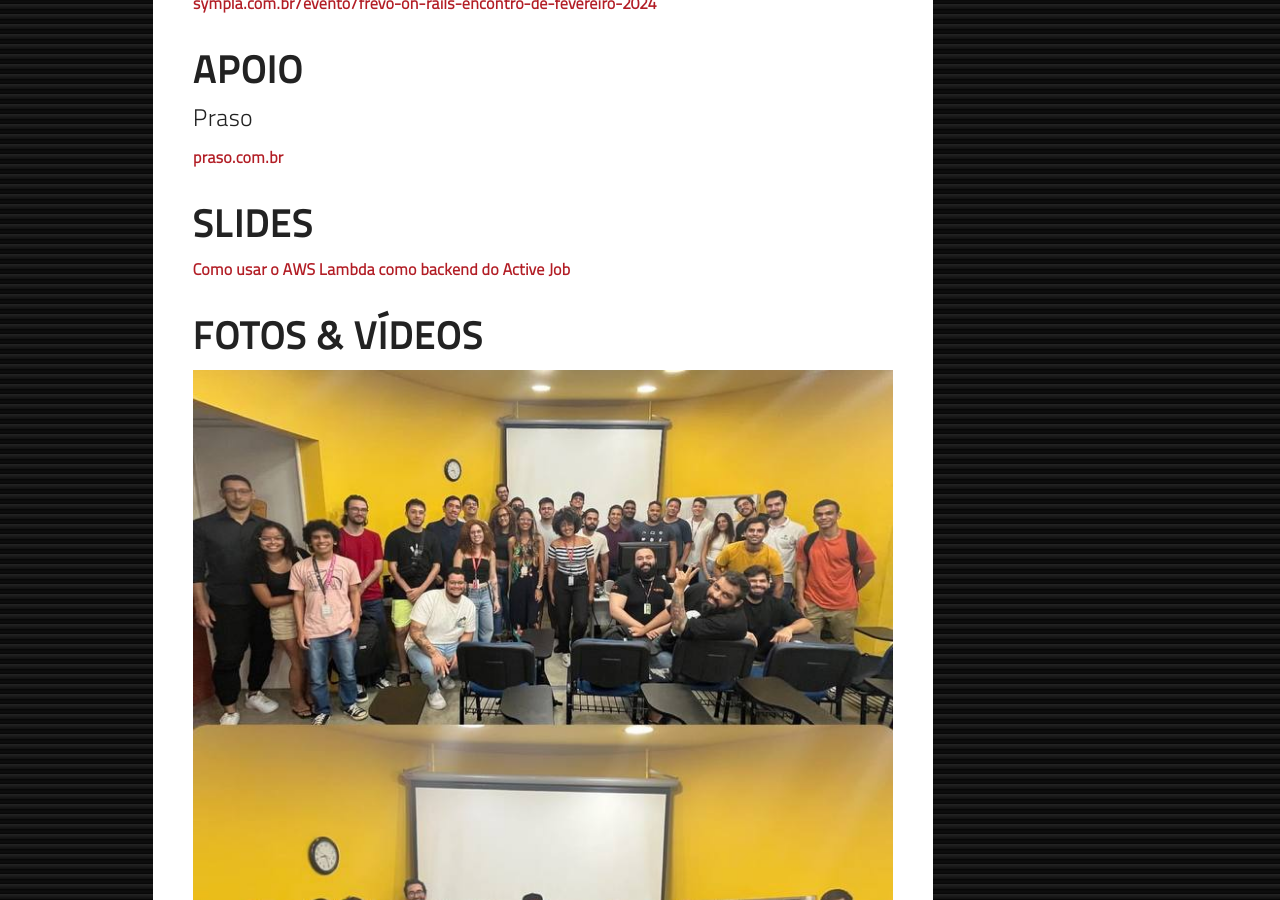
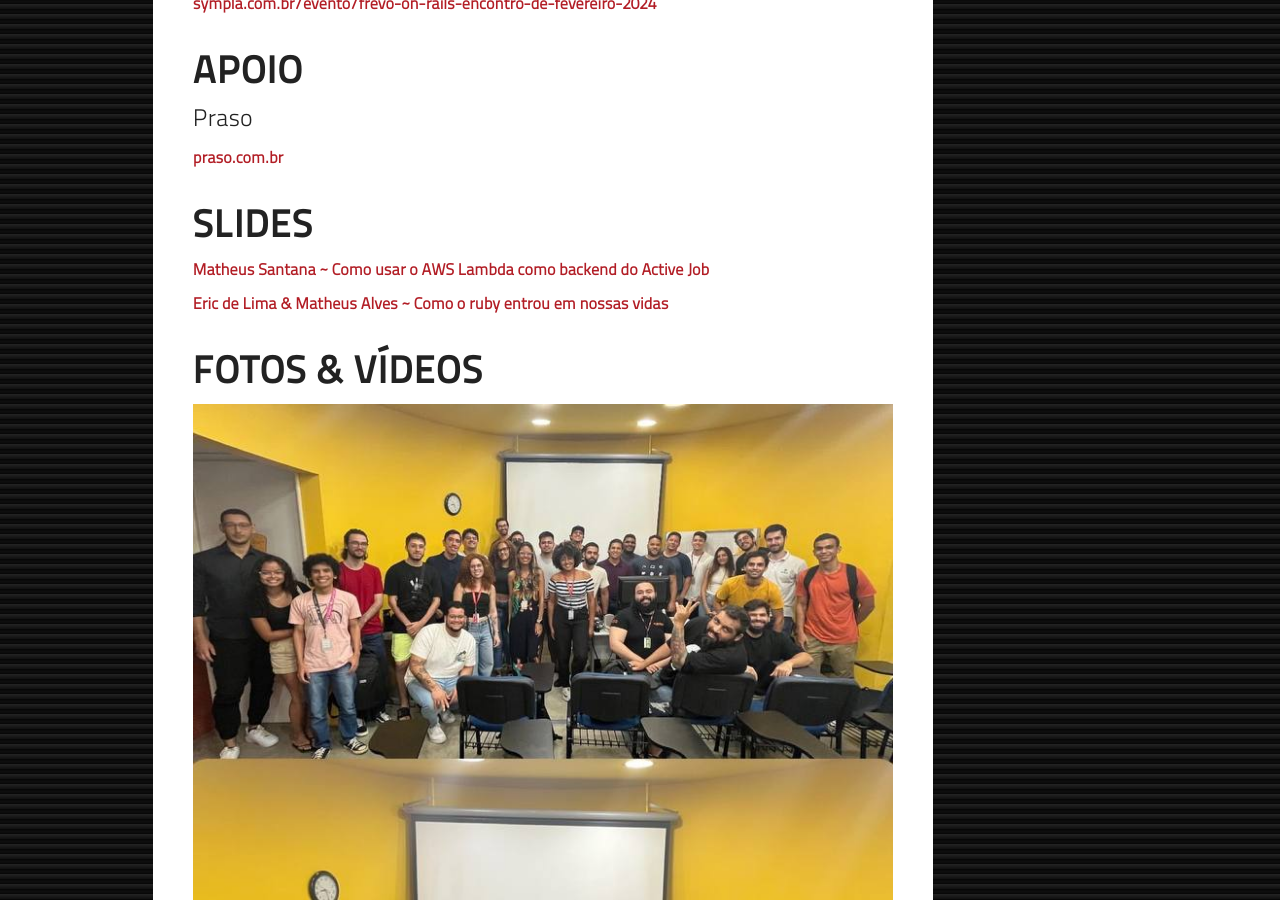
Before and after one commit to frevo-on-rails/frevo-on-rails.github.com, a Jekyll site: the page built from _posts/2024-02-29-encontro-de-fevereiro-2024.markdown, in a window 1280 px wide and 900 px high, scrolled down 1306 px. Built offline with Jekyll 4.4.1, drawn with Linux system fonts in a browser that asks for light colours; nearby versions of some CDN libraries; comment, search, counter and statistics services are not loaded.

Commit message:
adiciona slides da talk de Eric e Matheus no Frevo de 29 de Fevereiro de 2024

```diff
--- a/_posts/2024-02-29-encontro-de-fevereiro-2024.markdown
+++ b/_posts/2024-02-29-encontro-de-fevereiro-2024.markdown
@@ -49,7 +49,9 @@ A maior comunidade Ruby em linha reta do mundo convida para seu próximo encontr
 
 ## Slides
 
-[Como usar o AWS Lambda como backend do Active Job](/pdfs/como_usar_o_aws_lambda_como_backend_do_activejob.pdf)
+[Matheus Santana ~ Como usar o AWS Lambda como backend do Active Job](/pdfs/como_usar_o_aws_lambda_como_backend_do_activejob.pdf)
+
+[Eric de Lima & Matheus Alves ~ Como o ruby entrou em nossas vidas](https://www.canva.com/design/DAFpw-CkJZ4/yE2Siq1VO3b8JOVsRMqnKg/view)
 
 ## Fotos & Vídeos
 
```
